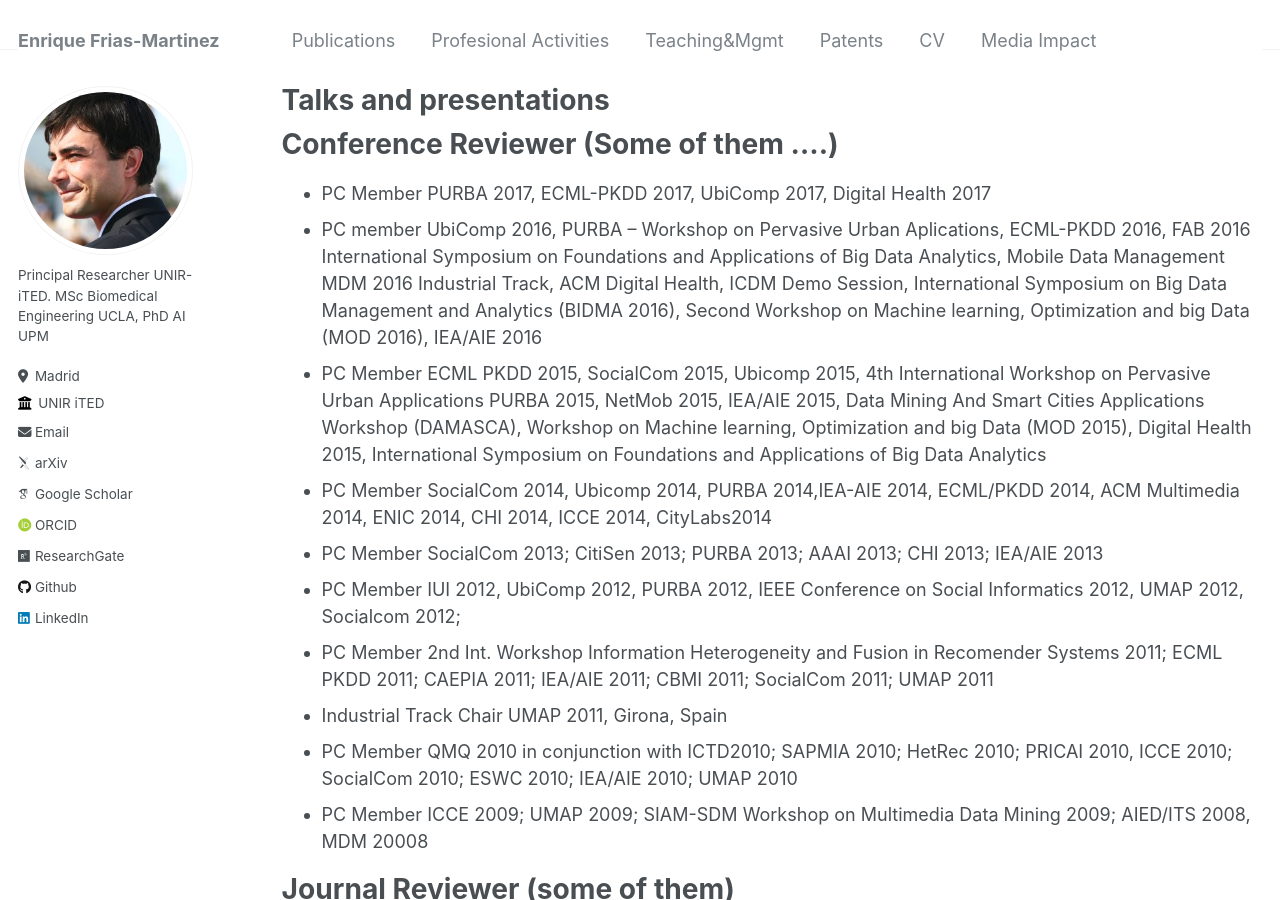
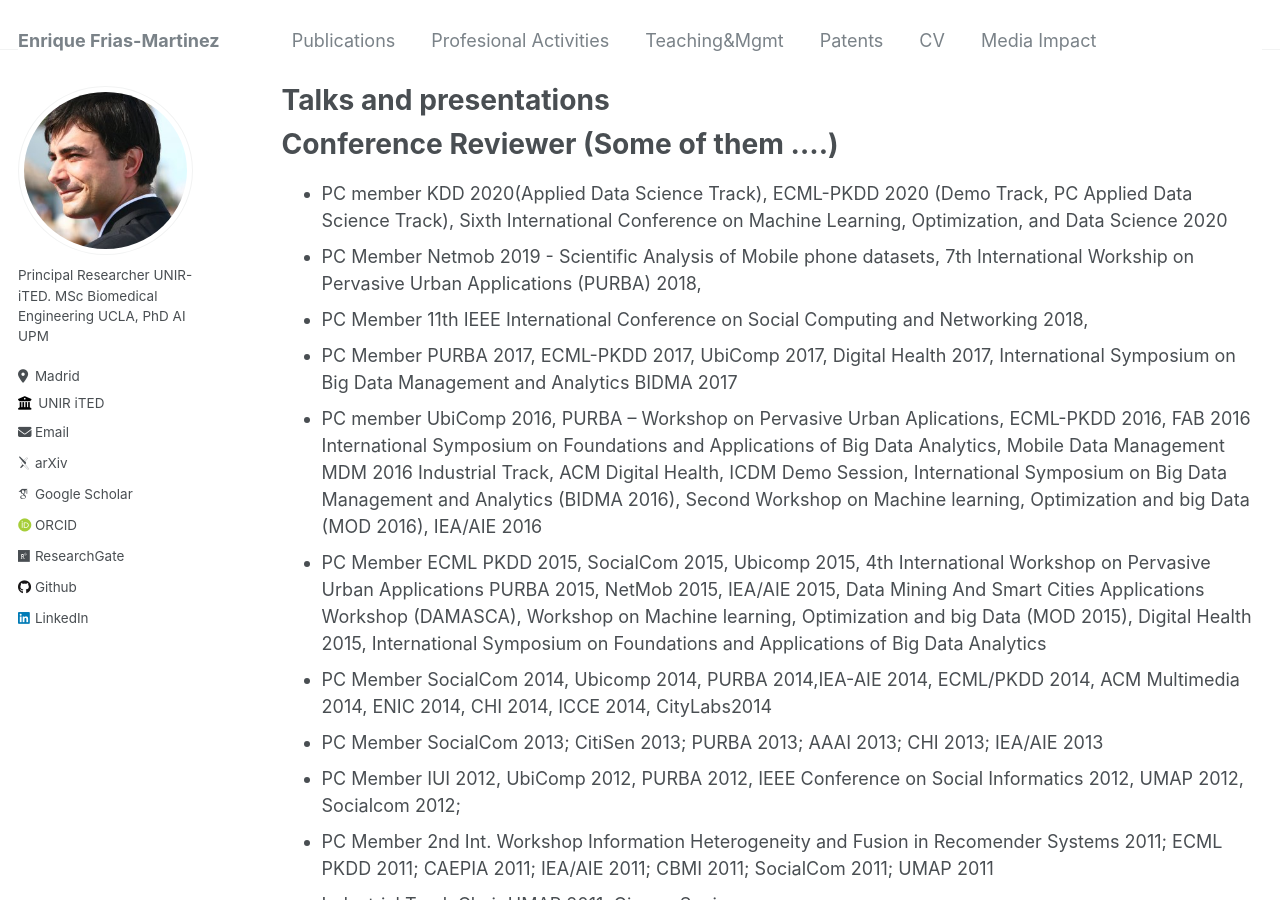
Before and after one commit to ENriqueFRiasM/enriquefriasm.github.io, a Jekyll site: the page built from _pages/talks.md, in a window 1280 px wide and 900 px high. Built offline with Jekyll 4.4.1, drawn with Linux system fonts in a browser that asks for light colours; some web fonts are replaced.

Commit message:
Update talks.md

```diff
--- a/_pages/talks.md
+++ b/_pages/talks.md
@@ -6,7 +6,10 @@ author_profile: true
 ---
 
 # Conference Reviewer (Some of them ....)
-- PC Member PURBA 2017, ECML-PKDD 2017, UbiComp 2017, Digital Health 2017
+- PC member KDD 2020(Applied Data Science Track), ECML-PKDD 2020 (Demo Track, PC Applied Data Science Track), Sixth International Conference on Machine Learning, Optimization, and Data Science 2020
+- PC Member Netmob 2019 - Scientific Analysis of Mobile phone datasets, 7th International Workship on Pervasive Urban Applications (PURBA) 2018,
+- PC Member 11th IEEE International Conference on Social Computing and Networking 2018,
+- PC Member PURBA 2017, ECML-PKDD 2017, UbiComp 2017, Digital Health 2017, International Symposium on Big Data Management and Analytics BIDMA 2017
 - PC member  UbiComp 2016, PURBA – Workshop on Pervasive Urban Aplications, ECML-PKDD 2016, FAB 2016 International Symposium on Foundations and Applications of Big Data Analytics, Mobile Data Management MDM 2016 Industrial Track, ACM Digital Health, ICDM Demo Session, International Symposium on Big Data Management and Analytics (BIDMA 2016), Second Workshop on Machine learning, Optimization and big Data (MOD 2016), IEA/AIE 2016﻿
 - PC Member ECML PKDD 2015, SocialCom 2015, Ubicomp 2015, 4th International Workshop on Pervasive Urban Applications PURBA 2015, NetMob 2015,  IEA/AIE 2015, Data Mining And Smart Cities Applications Workshop  (DAMASCA), Workshop on Machine learning, Optimization and big Data (MOD 2015),  Digital Health 2015, International Symposium on Foundations and Applications of Big Data Analytics
 - PC Member SocialCom  2014, Ubicomp 2014, PURBA 2014,IEA-AIE 2014, ECML/PKDD 2014, ACM Multimedia 2014, ENIC 2014, CHI 2014, ICCE 2014, CityLabs2014
```
